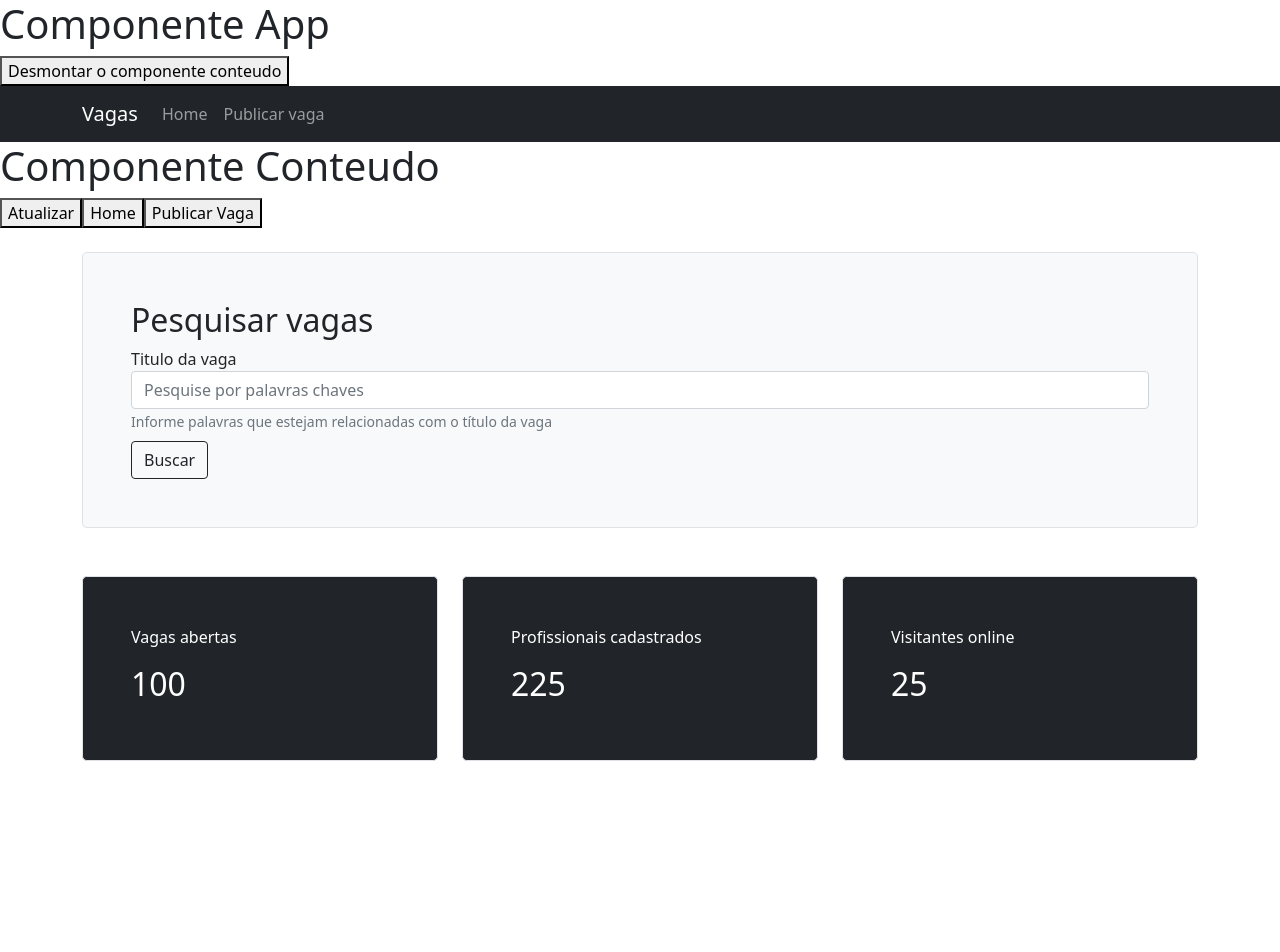
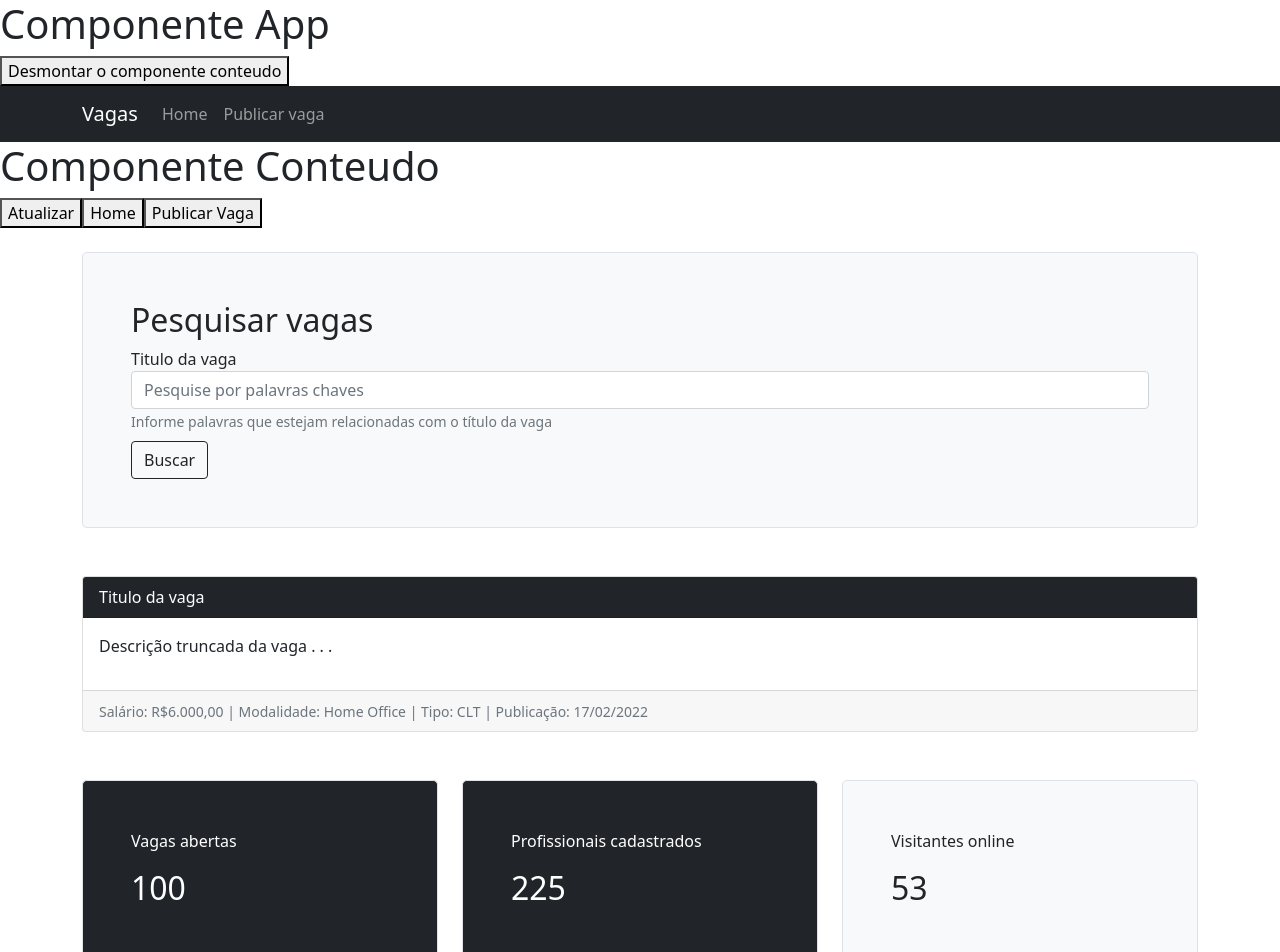
Before and after one commit to murilloaguiar/vagas-front, a Vue app: page / in a window 1280 px wide. Shown: the top 952 px of the page. Before the commit the page ends 800 px from the top, so only its background shows below. Built offline with nearby package versions, Linux system fonts and the light colour scheme.

Commit message:
Computed em Indicador. Implementação do componente Vaga.

```diff
--- a/src/components/comuns/Indicador.vue
+++ b/src/components/comuns/Indicador.vue
@@ -1,5 +1,5 @@
 <template>
-   <div class="h-100 p-5 rounded-3 border bg-dark text-white">
+   <div :class="estilo">
       <p>{{titulo}}</p>
       <h2>{{indicador}}</h2>
    </div>
@@ -8,6 +8,11 @@
 <script>
 export default {
    name: 'Indicador',
-   props:['titulo','indicador']
+   props:['titulo','indicador','bg', 'color'],
+   computed: {
+      estilo(){
+         return `h-100 p-5 rounded-3 border ${this.bg} ${this.color}`
+      }
+   }
 }
 </script>
--- /dev/null
+++ b/src/components/comuns/Vaga.vue
@@ -0,0 +1,23 @@
+<template>
+   <div class="card">
+
+      <div class="card-header bg-dark text-white">
+         Titulo da vaga
+      </div>
+
+      <div class="card-body">
+         <p>Descrição truncada da vaga . . .</p>
+      </div>
+
+      <div class="card-footer">
+         <small class="text-muted">Salário: R$6.000,00 | Modalidade: Home Office | Tipo: CLT | Publicação: 17/02/2022</small>
+      </div>
+   </div>
+
+</template>
+
+<script>
+   export default {
+      name: 'Vaga'
+   }
+</script>
--- a/src/components/views/Home.vue
+++ b/src/components/views/Home.vue
@@ -1,5 +1,6 @@
 <template>
    <div class="container py-4">
+
       <div class="row">
 
          <div class="col">
@@ -12,21 +13,32 @@
 
       <div class="row mt-5">
 
+         <div class="col">
+
+            <vaga></vaga>
+
+         </div>
+
+      </div>
+
+      <div class="row mt-5">
+
          <div class="col-4">
 
-            <indicador titulo="Vagas abertas" indicador="100"></indicador>
+            <indicador titulo="Vagas abertas" indicador="100" bg="bg-dark" color="text-white"></indicador>
 
          </div>
 
          <div class="col-4">
 
-            <indicador titulo="Profissionais cadastrados" indicador="225"></indicador>
+            <indicador titulo="Profissionais cadastrados" indicador="225" bg="bg-dark" color="text-white"></indicador>
 
          </div>
 
          <div class="col-4">
 
-            <indicador titulo="Visitantes online" indicador="25"></indicador>
+            <indicador titulo="Visitantes online" :indicador="usuariosOnline" bg="bg-light" color="text-dark"></indicador>
+
 
          </div>
 
@@ -40,18 +52,33 @@
 
    import Indicador from '@/components/comuns/Indicador.vue'
    import PesquisarVaga from '@/components/comuns/PesquisarVaga.vue'
+   import Vaga from '@/components/comuns/Vaga.vue'
+
 
    export default {
       name: 'Home',
+
       components:{
          PesquisarVaga,
-         Indicador
+         Indicador,
+         Vaga
+      },
+
+      data: ()=>({
+         usuariosOnline: 0
+      }),
+
+      methods:{
+         getUsuariosOnline(){
+            this.usuariosOnline = Math.floor(Math.random()*101)
+         }
       },
 
       //-----Hooks
       created(){
          console.log('Criado',this.teste)
-      },
+         setInterval(this.getUsuariosOnline, 2000);
+      },/*
       activated(){
          console.log('Componente é ativado')
       },
@@ -63,7 +90,7 @@
       },
       unmounted(){
          console.log('Desmontado/detruido')
-      }
+      }*/
    };
 </script>
 
```
